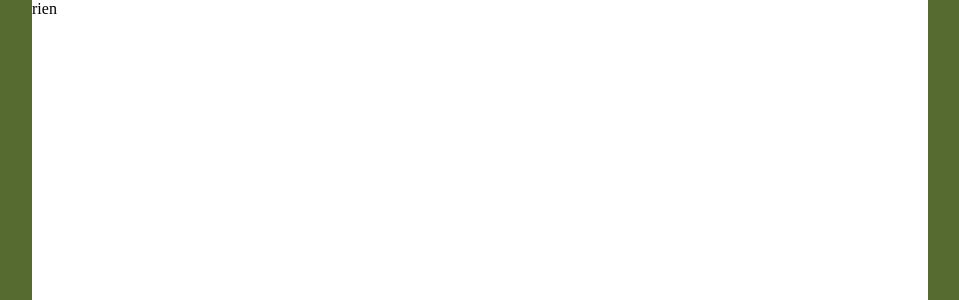
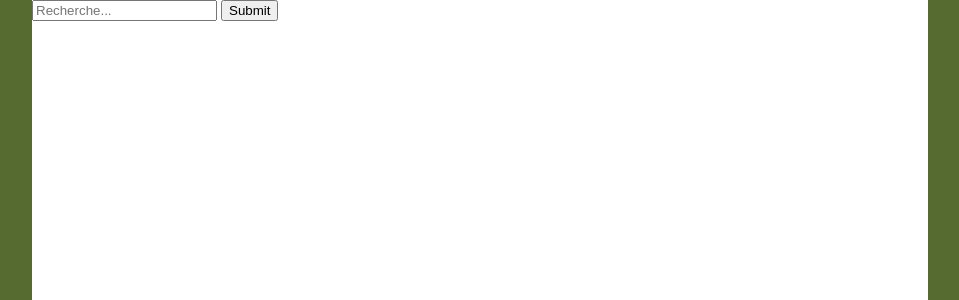
Before and after one commit to Kaeggame/Hunter.com, a PHP site: page / in a window 1280 px wide. Shown: the part 120-420 px from the top of the page, without its empty margins (160-1119 px from the left). Run offline with PHP 8.4, Linux system fonts and the light colour scheme.

Commit message:
php update
0.1

```diff
--- a/Index.php
+++ b/Index.php
@@ -37,7 +37,10 @@
 
         <!-- Le contenu principal de la page -->
         <section class="mainblock">
-            <p class="mainblock">rien</p>
+            <form metho="GET">
+                <input type="search" name="q" placeholder="Recherche..."/>
+                <input type="submit" name="Valider"/>
+            </form>
         </section>
 
         <!-- Le footer...juste le footer -->
```
